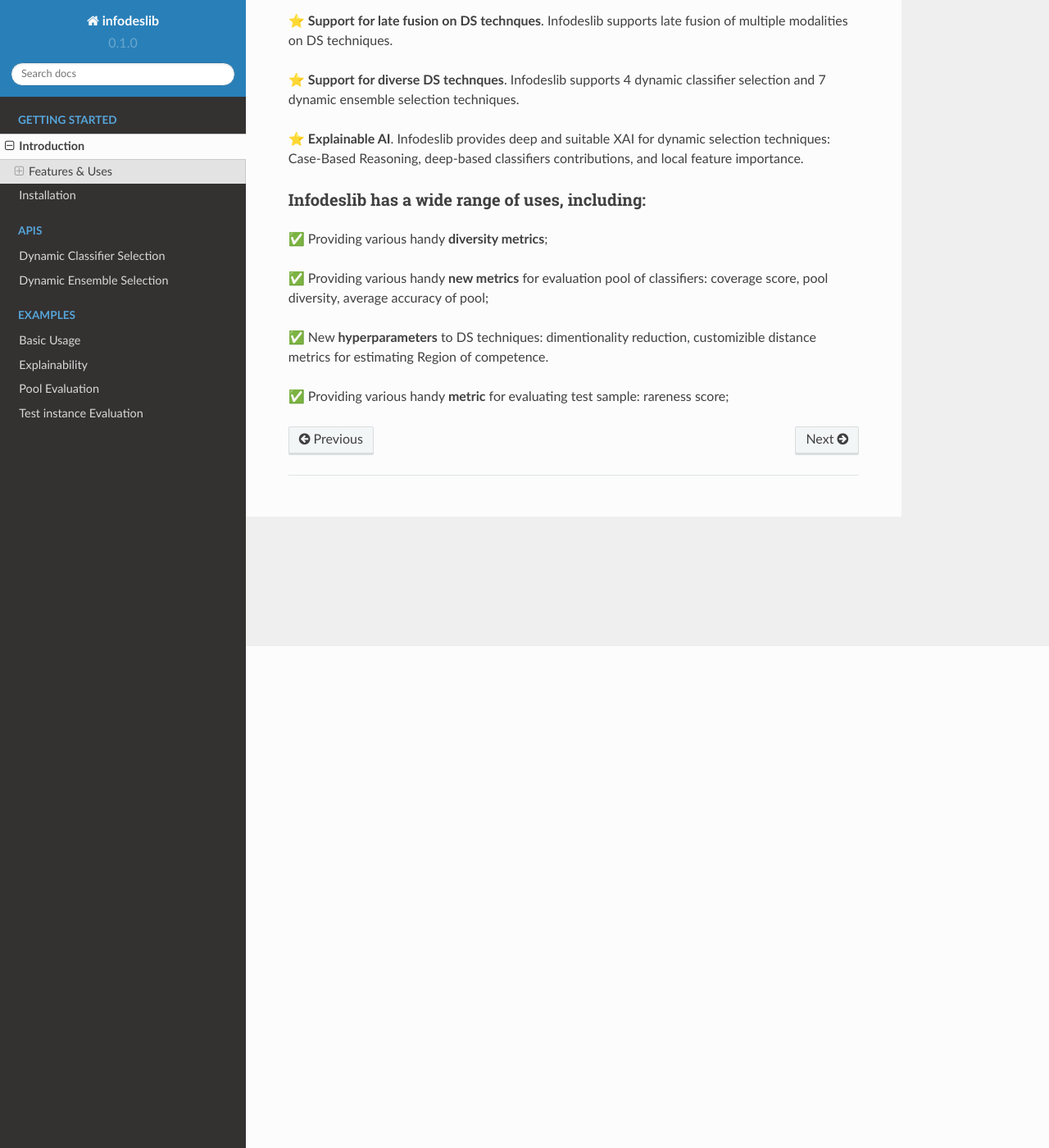
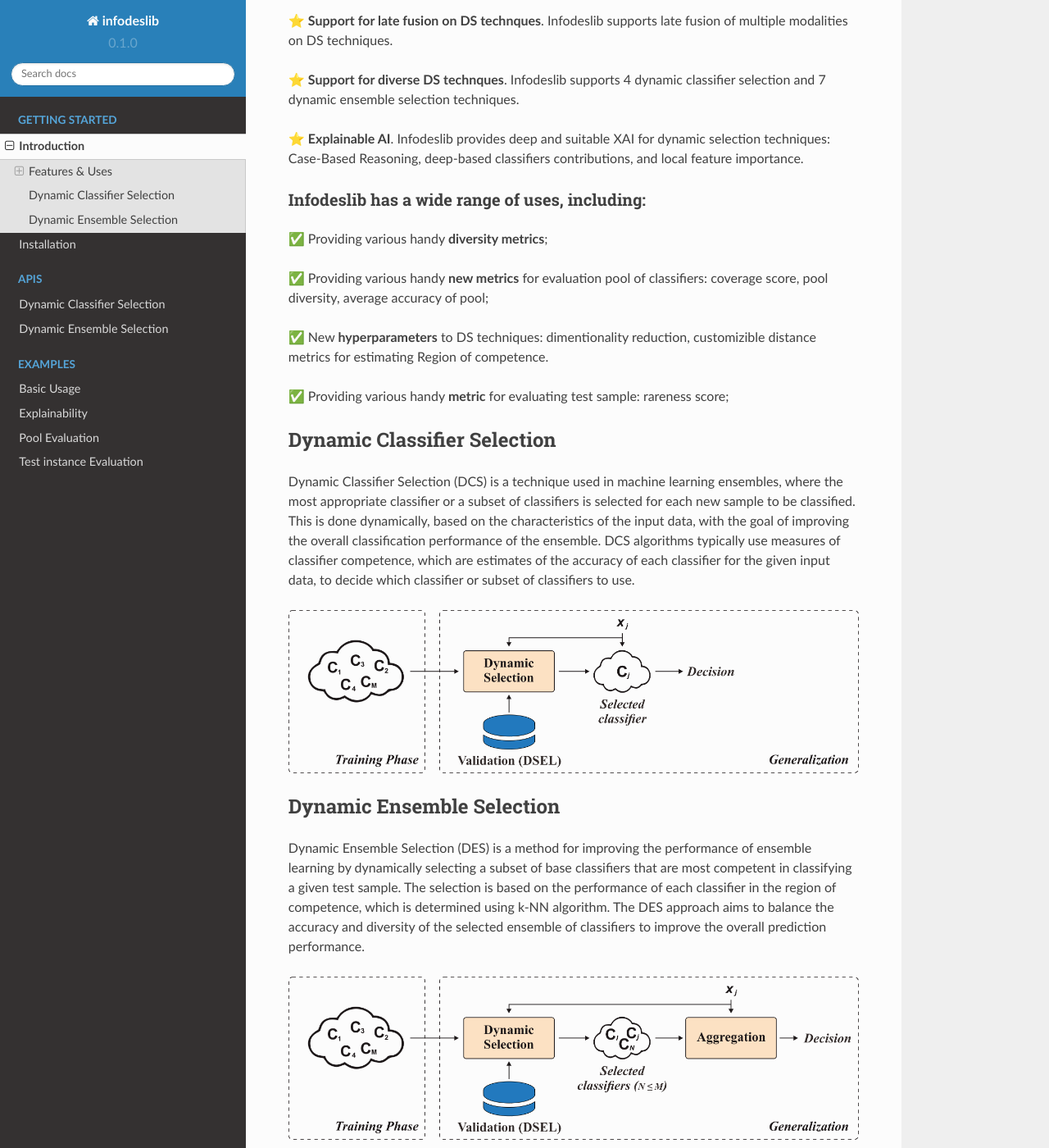
Before and after one commit to adv-panda/infodeslib_docs, a Sphinx documentation site: the page built from docs/source/quickstart/introduction.rst, in a window 1280 px wide and 1400 px high, scrolled down 612 px. Shown: the whole window at 82% size. Built offline with Sphinx 7.4.7 and the Read the Docs theme 2.0.0, drawn with Linux system fonts in a browser that asks for light colours.

Commit message:
Update introduction.rst

```diff
--- a/docs/source/quickstart/introduction.rst
+++ b/docs/source/quickstart/introduction.rst
@@ -30,3 +30,19 @@
 ✅ New **hyperparameters** to DS techniques: dimentionality reduction, customizible distance metrics for estimating Region of competence.
 
 ✅ Providing various handy **metric** for evaluating test sample: rareness score;
+
+
+Dynamic Classifier Selection
+======================
+
+Dynamic Classifier Selection (DCS) is a technique used in machine learning ensembles, where the most appropriate classifier or a subset of classifiers is selected for each new sample to be classified. This is done dynamically, based on the characteristics of the input data, with the goal of improving the overall classification performance of the ensemble. DCS algorithms typically use measures of classifier competence, which are estimates of the accuracy of each classifier for the given input data, to decide which classifier or subset of classifiers to use.
+
+.. image:: https://raw.githubusercontent.com/adv-panda/infodeslib_docs/main/docs/source/images/dcs_diagram.png
+
+
+Dynamic Ensemble Selection
+======================
+
+Dynamic Ensemble Selection (DES) is a method for improving the performance of ensemble learning by dynamically selecting a subset of base classifiers that are most competent in classifying a given test sample. The selection is based on the performance of each classifier in the region of competence, which is determined using k-NN algorithm. The DES approach aims to balance the accuracy and diversity of the selected ensemble of classifiers to improve the overall prediction performance.
+
+.. image:: https://raw.githubusercontent.com/adv-panda/infodeslib_docs/main/docs/source/images/des_diagram.png
```
